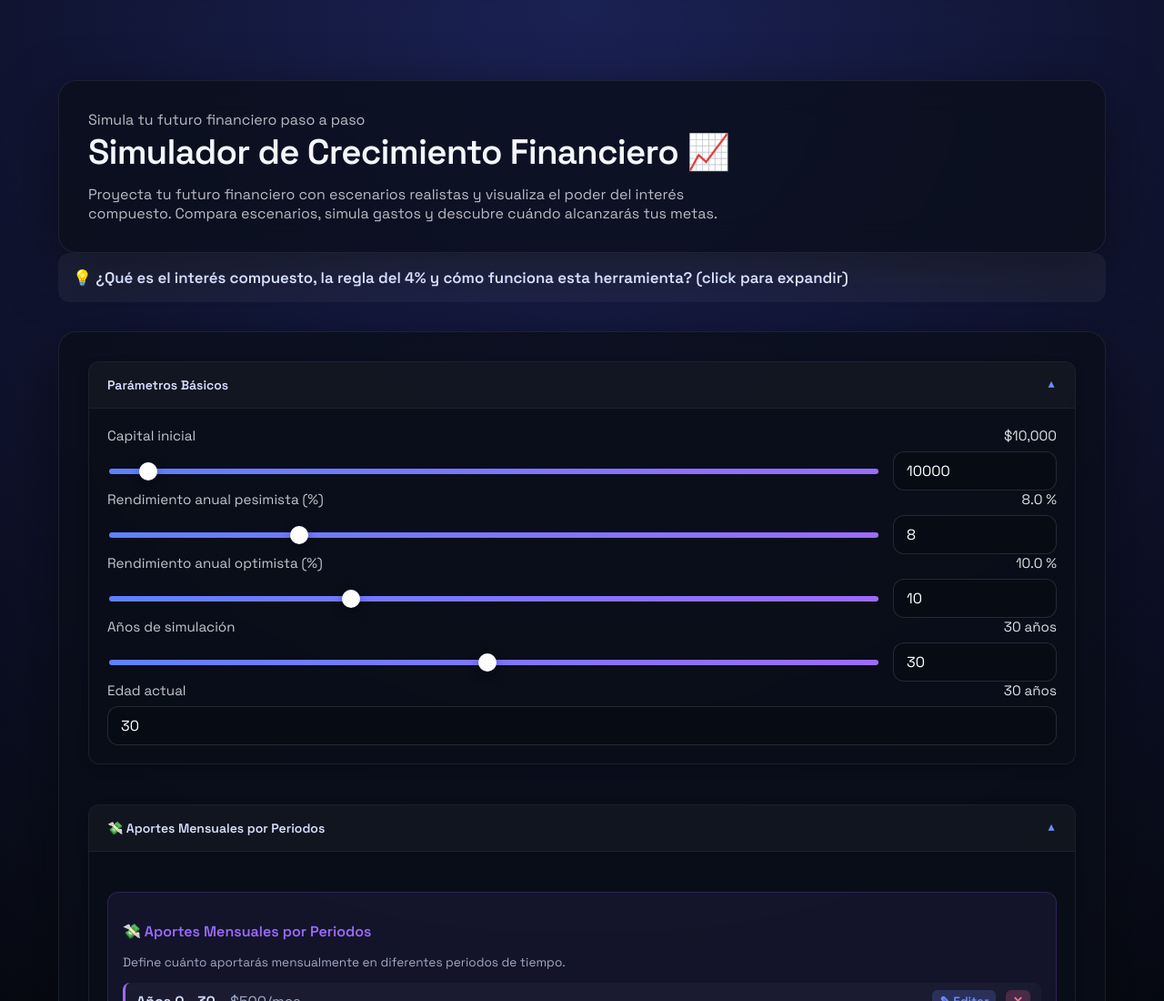
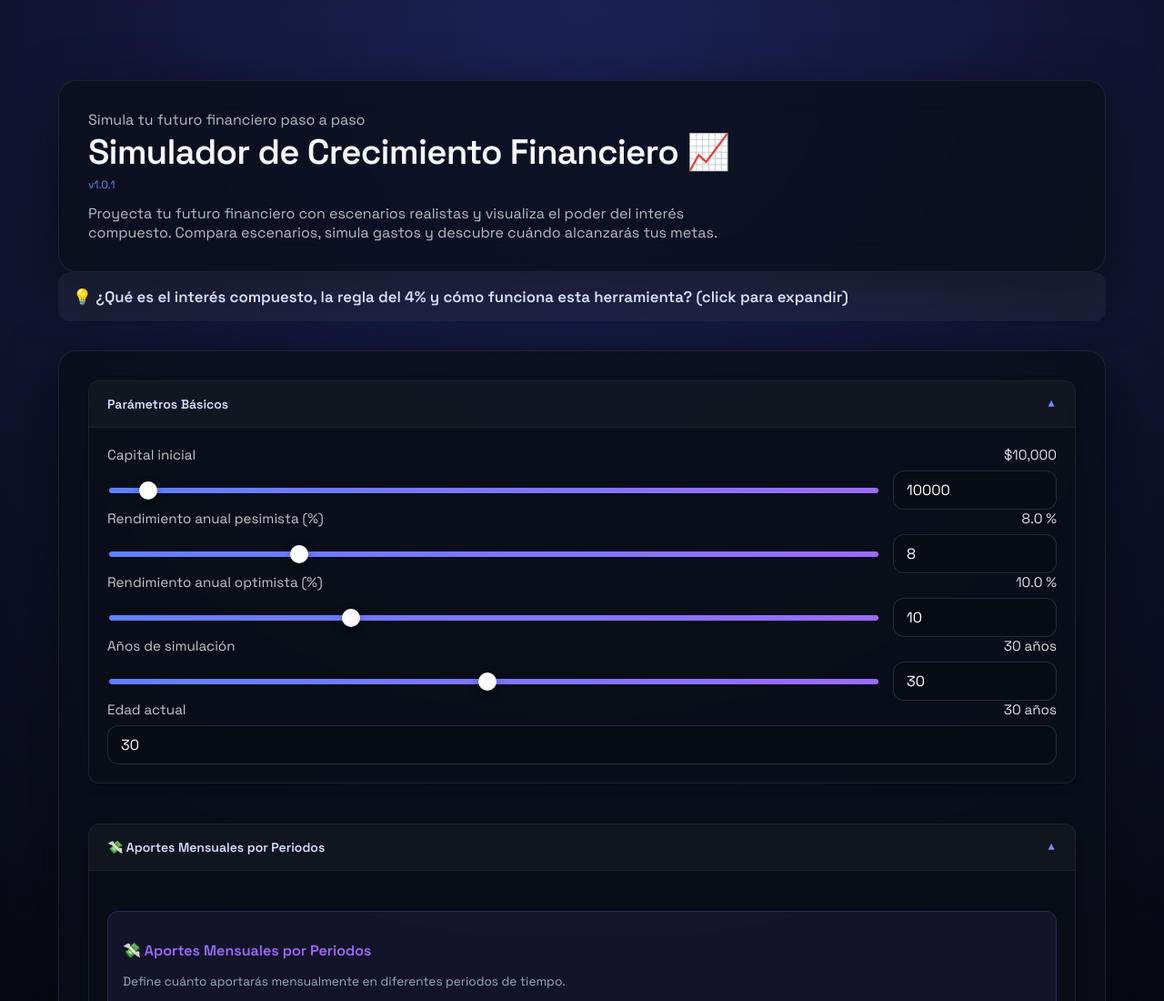
Before and after one commit to dalamy/inversioninterescompuesto, a website built with Vite: page index.html in a window 1280 px wide. Shown: the top 1100 px of the page at 91% size. Built offline with nearby package versions, Linux system fonts and the light colour scheme.

Commit message:
test deploy: add version v1.0.1

```diff
--- a/index.html
+++ b/index.html
@@ -18,6 +18,7 @@
             <div>
                 <p>Simula tu futuro financiero paso a paso</p>
                 <h1>Simulador de Crecimiento Financiero 📈</h1>
+                <small style="color: #6c8bff; font-size: 0.75em;">v1.0.1</small>
             </div>
             <p>
                 Proyecta tu futuro financiero con escenarios realistas y visualiza el poder del interés compuesto.
```
